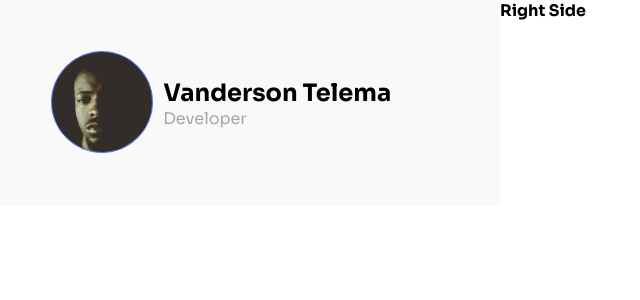
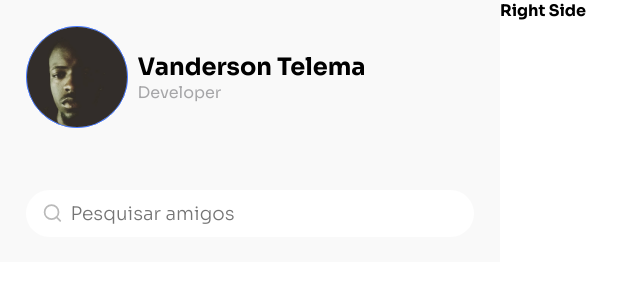
Before and after one commit to Vanderson7593/socialize, a Next.js app: page / in a window 1280 px wide. Shown: the top 300 px of the page, without its empty margins (0-640 px from the left). Built offline with nearby package versions, Linux system fonts and the light colour scheme.

Commit message:
feat: left-side input search

```diff
--- a/client/components/index.ts
+++ b/client/components/index.ts
@@ -1,2 +1,2 @@
-// eslint-disable-next-line
 export { default as Input } from './input'
+export { default as Avatar } from './avatar'
--- a/client/components/input/index.tsx
+++ b/client/components/input/index.tsx
@@ -4,9 +4,17 @@ import { theme } from '@theme'
 import { InputProps } from './input.types'
 
 const Input: FC<InputProps> = ({ icon, placeholder, bgColor }) => (
-  <Flex alignItems="center">
+  <Flex
+    width="100%"
+    bg={bgColor || theme.colors.WHITE}
+    alignItems="center"
+    justifyContent="center"
+    px={3}
+    py={1}
+    borderRadius={25}
+  >
     {icon && icon}
-    <InputElement placeholder={placeholder} bg={bgColor || theme.colors.WHITE} />
+    <InputElement placeholder={placeholder} />
   </Flex>
 )
 
--- a/client/design/elements/input/index.ts
+++ b/client/design/elements/input/index.tsx
@@ -5,11 +5,12 @@ import { InputProps } from './input.types'
 
 const Input = styled('input')<InputProps>(
   {
-    borderRadius: '1rem',
     border: 0,
     padding: '1rem',
     fontSize: '14pt',
     fontWeight: 'lighter',
+    backgroundColor: 'none',
+    width: '100%',
   },
   compose(color, textAlign, boxShadow, space, position)
 )
--- a/client/views/messenger/components/left-side/index.tsx
+++ b/client/views/messenger/components/left-side/index.tsx
@@ -1,17 +1,22 @@
+import { Avatar, Input } from '@components'
 import { Flex, Heading, Text } from '@elements'
+import { Search } from '@svgs'
 import { theme } from '@theme'
-import Avatar from 'client/components/avatar'
 import { FC } from 'react'
 
 const LeftSide: FC = () => (
   <Flex
+    flexDirection="column"
+    alignItems={['center', 'center', 'center', 'flex-start']}
+    backgroundColor={theme.colors.FOREGROUND}
+    width={['100vw', '100vw', '100vw', '500px']}
+    p={['10%', '8%', '6%', '2%']}
+    style={{ gap: 60 }}
+  >
+    <Flex
       flexDirection={['column', 'column', 'column', 'row']}
       alignItems={['center', 'center', 'center', 'center']}
-    justifyContent={['center', 'center', 'center', 'left']}
       style={{ gap: 10 }}
-    backgroundColor={theme.colors.FOREGROUND}
-    width={['100vw', '100vw', '100vw', '500px']}
-    p={['10%', '8%', '6%', '4%']}
     >
       <Flex>
         <Avatar src="/me.jpg" width={100} height={100} alt="user-profile-image" />
@@ -25,6 +30,10 @@ const LeftSide: FC = () => (
         <Text>Developer</Text>
       </Flex>
     </Flex>
+    <Flex width={['100%', '100%', '60%', '100%']}>
+      <Input placeholder="Pesquisar amigos" icon={<Search />} />
+    </Flex>
+  </Flex>
 )
 
 export default LeftSide
```
Also changed, not shown: 1 other file (tests, documents, lock files or other folders). Lines whose indentation alone changed are shown as unchanged.
